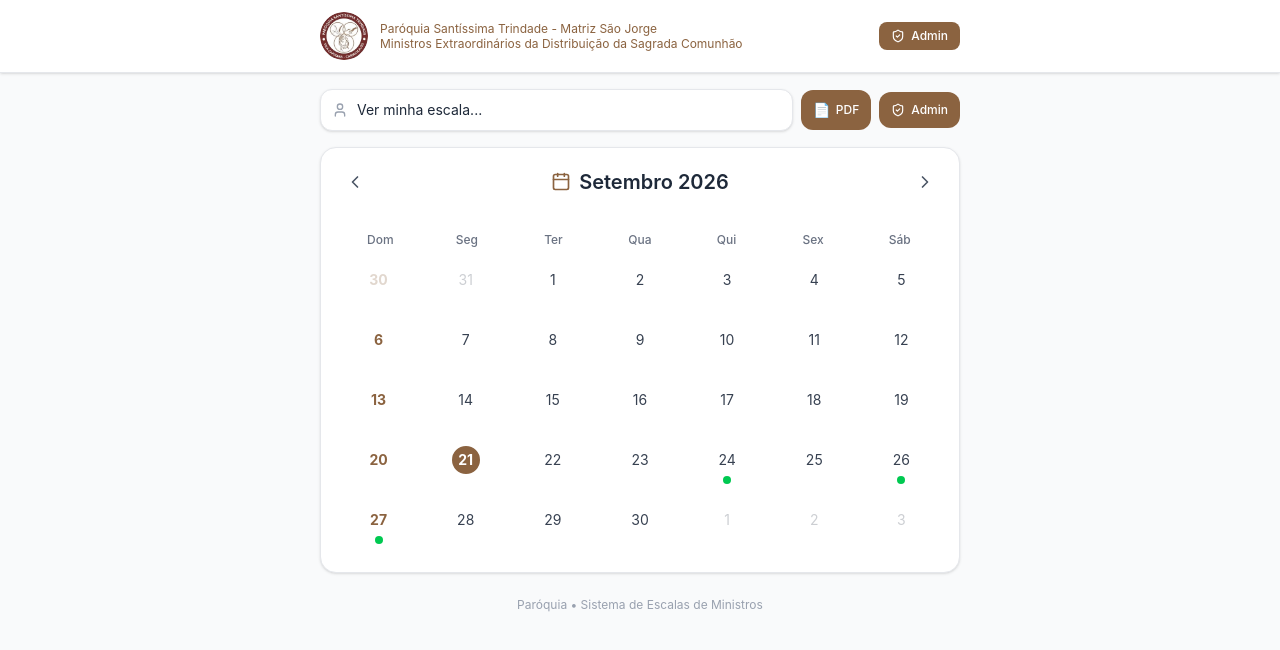
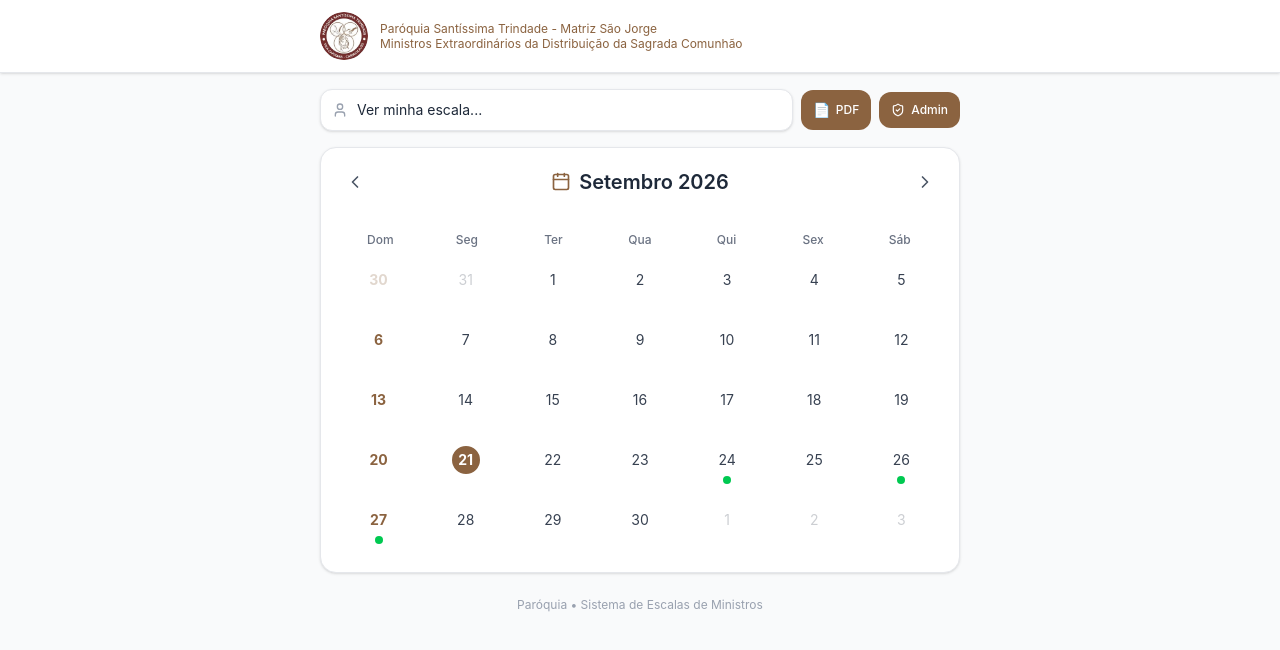
Before and after one commit to ffpignaton/escala-ministerio, a React (Vite) app: page / in a window 1280 px wide. Shown: the top 650 px of the page. Built offline with nearby package versions, Linux system fonts and the light colour scheme.

Commit message:
fix: remove botão Admin duplicado do header

```diff
--- a/src/App.jsx
+++ b/src/App.jsx
@@ -52,16 +52,6 @@ export default function App() {
             </div>
           </div>
 
-          <div className="flex items-center gap-2">
-            <button
-              onClick={handleAdminClick}
-              className="flex items-center gap-1.5 px-3 py-1.5 rounded-lg text-white text-xs font-medium transition-colors"
-              style={{backgroundColor:'#8B6340'}}
-            >
-              <ShieldCheck className="w-3.5 h-3.5" />
-              Admin
-            </button>
-          </div>
         </div>
       </header>
 
```
